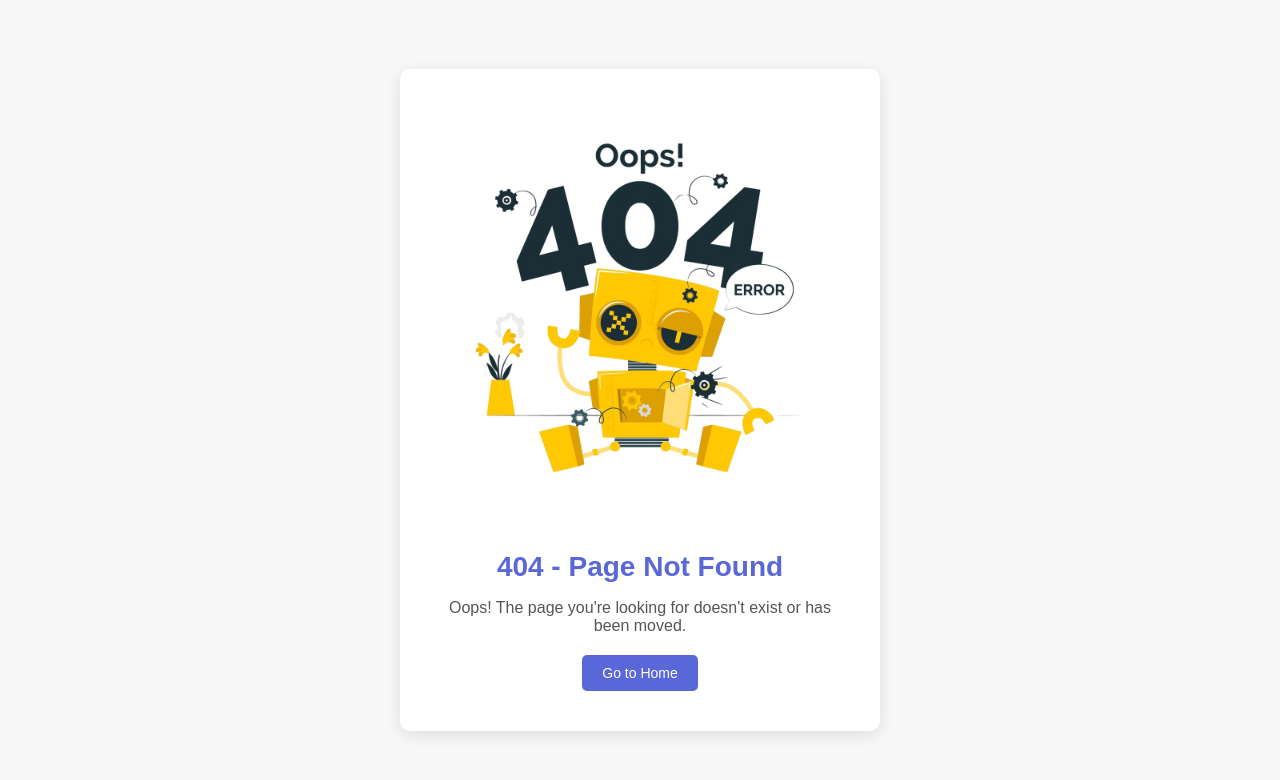
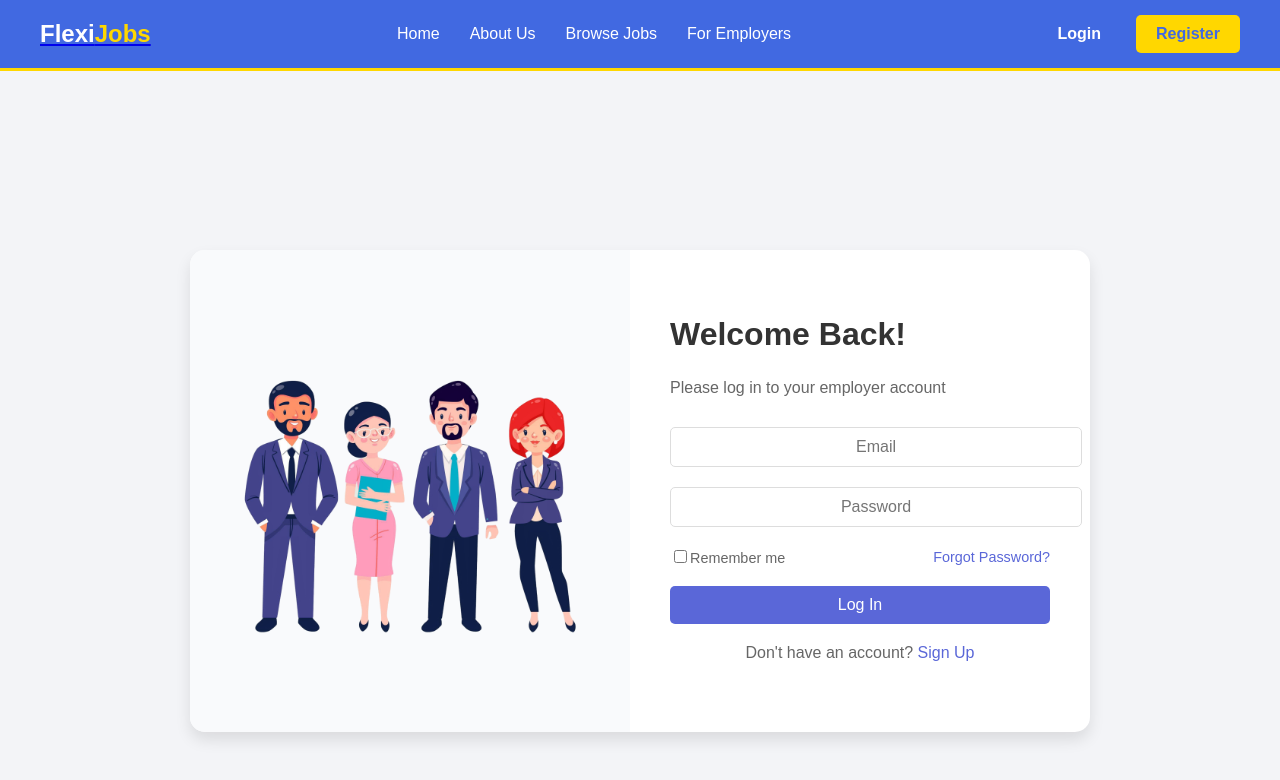
Before and after one commit to shanukaumesh/FlexiJobs, a React (Vite) app in the folder FlexiJobs/frontend/: page /employer-login in a window 1280 px wide. Before the commit this address had no page. Shown: the top 780 px of the page. Built offline with nearby package versions, Linux system fonts and the light colour scheme.

Commit message:
Update login process interfaces

```diff
--- a/FlexiJobs/frontend/src/App.jsx
+++ b/FlexiJobs/frontend/src/App.jsx
@@ -8,6 +8,8 @@ import RegisterPage from './pages/Register';
 import ForgotPassword from './pages/ForgotPassword';
 import StudentDashboard from './pages/StudentDashboard';
 import NotFound from './pages/NotFound';
+import StudentLogin from './pages/StudentLogin';
+import EmployerLogin from './pages/EmployerLogin';
 
 const App = () => {
   return (
@@ -20,6 +22,9 @@ const App = () => {
           <Route path="/register" element={<RegisterPage />} />
           <Route path="/forgot-password" element={<ForgotPassword />} />
           <Route path="/Student" element={<StudentDashboard />} />
+          <Route path="/student-login" element={<StudentLogin/>} />
+          <Route path="/employer-login" element={<EmployerLogin/>} />
+
           <Route path="*" element={<NotFound />} />
         </Routes>
 
--- a/FlexiJobs/frontend/src/components/HeroSection.jsx
+++ b/FlexiJobs/frontend/src/components/HeroSection.jsx
@@ -19,7 +19,9 @@ const HeroSection = () => {
             <span>80%</span>
           </div>
         </div>
-        <button className="cta-button">Let's Get Started</button>
+        <button className="cta-button" onClick={() => window.location.href = "/login"}>
+          Let's Get Started
+        </button>
       </div>
       <div className="hero-image">
         <img src={studentImage} alt="Student working on a laptop" className="main-image" />
--- /dev/null
+++ b/FlexiJobs/frontend/src/pages/EmployerLogin.jsx
@@ -0,0 +1,49 @@
+import React from "react";
+import '../styles/StudentLogin.css';
+import LoginIllustration from '../assets/EmployerGroupImage.png';
+import Header_LogOutUser from '../components/Header_LogOutUser';
+
+
+const EmployerLogin=()=>{
+
+    return (
+
+        <div> <Header_LogOutUser/>
+        <div className="login-page">
+          <div className="login-card">
+            <div className="login-left">
+              <img
+                src={LoginIllustration} // Replace with your image path
+                alt="Login Illustration"
+              />
+            </div>
+            <div className="login-right">
+              <h2>Welcome Back!</h2>
+              <p>Please log in to your employer account</p>
+              <form className="login-form">
+                <div className="form-group">
+                  <input type="email" placeholder="Email" required />
+                </div>
+                <div className="form-group">
+                  <input type="password" placeholder="Password" required />
+                </div>
+                <div className="login-options">
+                  <label>
+                    <input type="checkbox" />
+                    Remember me
+                  </label>
+                  <a href="/forgot-password">Forgot Password?</a>
+                </div>
+                <button type="submit" className="login-btn">Log In</button>
+              </form>
+              <p className="register-link">
+                Don't have an account? <a href="/register">Sign Up</a>
+              </p>
+            </div>
+          </div>
+        </div></div>
+      );
+
+}
+
+export default EmployerLogin;
--- a/FlexiJobs/frontend/src/pages/Login.jsx
+++ b/FlexiJobs/frontend/src/pages/Login.jsx
@@ -2,47 +2,57 @@ import React from 'react';
 import '../styles/Login.css';
 import LoginIllustration from '../assets/loginpageImage.png';
 import Header_LogOutUser from '../components/Header_LogOutUser';
+import { useNavigate } from "react-router-dom";
 
 
-const Login = () => {
+const Welcome = () => {
+
+const navigate = useNavigate();
+
+const goToStudentLogin =()=>{
+
+    navigate('/student-login');
+
+}
+
+
+const goToEmployerLogin =()=>{
+
+    navigate('/employer-login');
+
+}
+
 
   return (
+    <div>
+      <Header_LogOutUser />
+      <div className="welcome-page">
+        <div className="welcome-card">
+          <div className="welcome-left">
+            <img
+              src={LoginIllustration} // Replace with your image path
+              alt="Welcome Illustration"
+            />
+          </div>
+          <div className="welcome-right">
+            <h2>Welcome Back!</h2>
+            <p>Select your role to continue</p>
+            <div className="button-container">
 
-    <div> <Header_LogOutUser/>
-    <div className="login-page">
-      <div className="login-card">
-        <div className="login-left">
-          <img
-            src={LoginIllustration} // Replace with your image path
-            alt="Login Illustration"
-          />
-        </div>
-        <div className="login-right">
-          <h2>Welcome Back</h2>
-          <p>Please log in to your account</p>
-          <form className="login-form">
-            <div className="form-group">
-              <input type="email" placeholder="Email" required />
+              <button className="role-button" onClick={goToStudentLogin} >Student</button>
+              <button className="role-button" onClick={goToEmployerLogin}>Employer</button>
+
             </div>
-            <div className="form-group">
-              <input type="password" placeholder="Password" required />
-            </div>
-            <div className="login-options">
-              <label>
-                <input type="checkbox" />
-                Remember me
-              </label>
-              <a href="/forgot-password">Forgot Password?</a>
-            </div>
-            <button type="submit" className="login-btn">Log In</button>
-          </form>
-          <p className="register-link">
-            Don't have an account? <a href="/register">Sign Up</a>
-          </p>
+            <p className="terms">
+              By creating an account, you agree with our{' '}
+              <a href="/terms">Terms and Conditions</a> and{' '}
+              <a href="/privacy">Privacy Policy</a>.
+            </p>
+          </div>
         </div>
       </div>
-    </div></div>
+    </div>
   );
 };
 
-export default Login;
+export default Welcome;
--- /dev/null
+++ b/FlexiJobs/frontend/src/pages/StudentLogin.jsx
@@ -0,0 +1,48 @@
+import React from 'react';
+import '../styles/StudentLogin.css';
+import LoginIllustration from '../assets/loginpageImage.png';
+import Header_LogOutUser from '../components/Header_LogOutUser';
+
+
+const StudentLogin = () => {
+
+  return (
+
+    <div> <Header_LogOutUser/>
+    <div className="login-page">
+      <div className="login-card">
+        <div className="login-left">
+          <img
+            src={LoginIllustration} // Replace with your image path
+            alt="Login Illustration"
+          />
+        </div>
+        <div className="login-right">
+          <h2>Welcome Back!</h2>
+          <p>Please log in to your student account</p>
+          <form className="login-form">
+            <div className="form-group">
+              <input type="email" placeholder="Email" required />
+            </div>
+            <div className="form-group">
+              <input type="password" placeholder="Password" required />
+            </div>
+            <div className="login-options">
+              <label>
+                <input type="checkbox" />
+                Remember me
+              </label>
+              <a href="/forgot-password">Forgot Password?</a>
+            </div>
+            <button type="submit" className="login-btn">Log In</button>
+          </form>
+          <p className="register-link">
+            Don't have an account? <a href="/register">Sign Up</a>
+          </p>
+        </div>
+      </div>
+    </div></div>
+  );
+};
+
+export default StudentLogin;
--- /dev/null
+++ b/FlexiJobs/frontend/src/styles/EmployerLogin.css
@@ -0,0 +1,134 @@
+/* General Page Styling */
+body {
+    margin: 0;
+    padding: 0;
+    font-family: 'Arial', sans-serif;
+    background: linear-gradient(135deg, #f3f4f7, #ffffff);
+  }
+
+  .login-page {
+    display: flex;
+    justify-content: center;
+    align-items: center;
+    height: 100vh;
+    padding: 20px;
+    background-color: #f3f4f7;
+  }
+
+  .login-card {
+    display: flex;
+    flex-wrap: wrap;
+    max-width: 900px;
+    width: 100%;
+    background: #ffffff;
+    box-shadow: 0 8px 15px rgba(0, 0, 0, 0.1);
+    border-radius: 15px;
+    overflow: hidden;
+  }
+
+  /* Left Section */
+  .login-left {
+    flex: 1;
+    background: #f9fafc;
+    display: flex;
+    align-items: center;
+    justify-content: center;
+    padding: 30px;
+  }
+
+  .login-left img {
+    max-width: 100%;
+    height: auto;
+  }
+
+  /* Right Section */
+  .login-right {
+    flex: 1;
+    padding: 40px;
+    display: flex;
+    flex-direction: column;
+    justify-content: center;
+  }
+
+  .login-right h2 {
+    font-size: 2rem;
+    font-weight: bold;
+    margin-bottom: 10px;
+    color: #333;
+  }
+
+  .login-right p {
+    font-size: 1rem;
+    margin-bottom: 30px;
+    color: #666;
+  }
+
+  .login-form .form-group {
+    margin-bottom: 20px;
+  }
+
+  .login-form .form-group input {
+    width: 100%;
+    padding: 10px 15px;
+    font-size: 1rem;
+    border: 1px solid #ddd;
+    border-radius: 5px;
+    transition: border-color 0.3s;
+  }
+
+  .login-form .form-group input:focus {
+    border-color: #5a67d8;
+    outline: none;
+  }
+
+  .login-options {
+    display: flex;
+    justify-content: space-between;
+    align-items: center;
+    font-size: 0.9rem;
+    color: #666;
+    margin-bottom: 20px;
+  }
+
+  .login-options a {
+    color: #5a67d8;
+    text-decoration: none;
+    font-weight: 500;
+  }
+
+  .login-btn {
+    width: 100%;
+    padding: 10px 15px;
+    font-size: 1rem;
+    color: #fff;
+    background: #5a67d8;
+    border: none;
+    border-radius: 5px;
+    cursor: pointer;
+    transition: background 0.3s;
+  }
+
+  .login-btn:hover {
+    background: #43499c;
+  }
+
+  .register-link {
+    margin-top: 20px;
+    text-align: center;
+    font-size: 0.9rem;
+  }
+
+  .register-link a {
+    color: #5a67d8;
+    text-decoration: none;
+    font-weight: 500;
+  }
+
+  @media (max-width: 768px) {
+    .login-card {
+      flex-direction: column;
+    }
+    .login-left {
+      display: none;
+    }
+  }
--- a/FlexiJobs/frontend/src/styles/Login.css
+++ b/FlexiJobs/frontend/src/styles/Login.css
@@ -6,7 +6,7 @@ body {
   background: linear-gradient(135deg, #f3f4f7, #ffffff);
 }
 
-.login-page {
+.welcome-page {
   display: flex;
   justify-content: center;
   align-items: center;
@@ -15,7 +15,7 @@ body {
   background-color: #f3f4f7;
 }
 
-.login-card {
+.welcome-card {
   display: flex;
   flex-wrap: wrap;
   max-width: 900px;
@@ -27,7 +27,7 @@ body {
 }
 
 /* Left Section */
-.login-left {
+.welcome-left {
   flex: 1;
   background: #f9fafc;
   display: flex;
@@ -36,69 +36,43 @@ body {
   padding: 30px;
 }
 
-.login-left img {
+.welcome-left img {
   max-width: 100%;
   height: auto;
 }
 
 /* Right Section */
-.login-right {
+.welcome-right {
   flex: 1;
   padding: 40px;
   display: flex;
   flex-direction: column;
   justify-content: center;
+  text-align: center;
 }
 
-.login-right h2 {
+.welcome-right h2 {
   font-size: 2rem;
   font-weight: bold;
   margin-bottom: 10px;
   color: #333;
 }
 
-.login-right p {
+.welcome-right p {
   font-size: 1rem;
   margin-bottom: 30px;
   color: #666;
 }
 
-.login-form .form-group {
+.button-container {
+  display: flex;
+  flex-direction: column;
+  gap: 15px;
   margin-bottom: 20px;
 }
 
-.login-form .form-group input {
-  width: 100%;
-  padding: 10px 15px;
-  font-size: 1rem;
-  border: 1px solid #ddd;
-  border-radius: 5px;
-  transition: border-color 0.3s;
-}
-
-.login-form .form-group input:focus {
-  border-color: #5a67d8;
-  outline: none;
-}
-
-.login-options {
-  display: flex;
-  justify-content: space-between;
-  align-items: center;
-  font-size: 0.9rem;
-  color: #666;
-  margin-bottom: 20px;
-}
-
-.login-options a {
-  color: #5a67d8;
-  text-decoration: none;
-  font-weight: 500;
-}
-
-.login-btn {
-  width: 100%;
-  padding: 10px 15px;
+.role-button {
+  padding: 12px 20px;
   font-size: 1rem;
   color: #fff;
   background: #5a67d8;
@@ -108,27 +82,33 @@ body {
   transition: background 0.3s;
 }
 
-.login-btn:hover {
+.role-button:hover {
   background: #43499c;
 }
 
-.register-link {
-  margin-top: 20px;
-  text-align: center;
+.terms {
+  margin-top: 15px;
   font-size: 0.9rem;
+  color: #666;
 }
 
-.register-link a {
+.terms a {
   color: #5a67d8;
   text-decoration: none;
   font-weight: 500;
 }
 
+.terms a:hover {
+  text-decoration: underline;
+}
+
+/* Responsive Design */
 @media (max-width: 768px) {
-  .login-card {
+  .welcome-card {
     flex-direction: column;
   }
-  .login-left {
+
+  .welcome-left {
     display: none;
   }
 }
--- /dev/null
+++ b/FlexiJobs/frontend/src/styles/StudentLogin.css
@@ -0,0 +1,134 @@
+/* General Page Styling */
+body {
+    margin: 0;
+    padding: 0;
+    font-family: 'Arial', sans-serif;
+    background: linear-gradient(135deg, #f3f4f7, #ffffff);
+  }
+
+  .login-page {
+    display: flex;
+    justify-content: center;
+    align-items: center;
+    height: 100vh;
+    padding: 20px;
+    background-color: #f3f4f7;
+  }
+
+  .login-card {
+    display: flex;
+    flex-wrap: wrap;
+    max-width: 900px;
+    width: 100%;
+    background: #ffffff;
+    box-shadow: 0 8px 15px rgba(0, 0, 0, 0.1);
+    border-radius: 15px;
+    overflow: hidden;
+  }
+
+  /* Left Section */
+  .login-left {
+    flex: 1;
+    background: #f9fafc;
+    display: flex;
+    align-items: center;
+    justify-content: center;
+    padding: 30px;
+  }
+
+  .login-left img {
+    max-width: 100%;
+    height: auto;
+  }
+
+  /* Right Section */
+  .login-right {
+    flex: 1;
+    padding: 40px;
+    display: flex;
+    flex-direction: column;
+    justify-content: center;
+  }
+
+  .login-right h2 {
+    font-size: 2rem;
+    font-weight: bold;
+    margin-bottom: 10px;
+    color: #333;
+  }
+
+  .login-right p {
+    font-size: 1rem;
+    margin-bottom: 30px;
+    color: #666;
+  }
+
+  .login-form .form-group {
+    margin-bottom: 20px;
+  }
+
+  .login-form .form-group input {
+    width: 100%;
+    padding: 10px 15px;
+    font-size: 1rem;
+    border: 1px solid #ddd;
+    border-radius: 5px;
+    transition: border-color 0.3s;
+  }
+
+  .login-form .form-group input:focus {
+    border-color: #5a67d8;
+    outline: none;
+  }
+
+  .login-options {
+    display: flex;
+    justify-content: space-between;
+    align-items: center;
+    font-size: 0.9rem;
+    color: #666;
+    margin-bottom: 20px;
+  }
+
+  .login-options a {
+    color: #5a67d8;
+    text-decoration: none;
+    font-weight: 500;
+  }
+
+  .login-btn {
+    width: 100%;
+    padding: 10px 15px;
+    font-size: 1rem;
+    color: #fff;
+    background: #5a67d8;
+    border: none;
+    border-radius: 5px;
+    cursor: pointer;
+    transition: background 0.3s;
+  }
+
+  .login-btn:hover {
+    background: #43499c;
+  }
+
+  .register-link {
+    margin-top: 20px;
+    text-align: center;
+    font-size: 0.9rem;
+  }
+
+  .register-link a {
+    color: #5a67d8;
+    text-decoration: none;
+    font-weight: 500;
+  }
+
+  @media (max-width: 768px) {
+    .login-card {
+      flex-direction: column;
+    }
+    .login-left {
+      display: none;
+    }
+  }
```
Also changed, not shown: FlexiJobs/frontend/src/assets/EmployerGroupImage.png (added).
